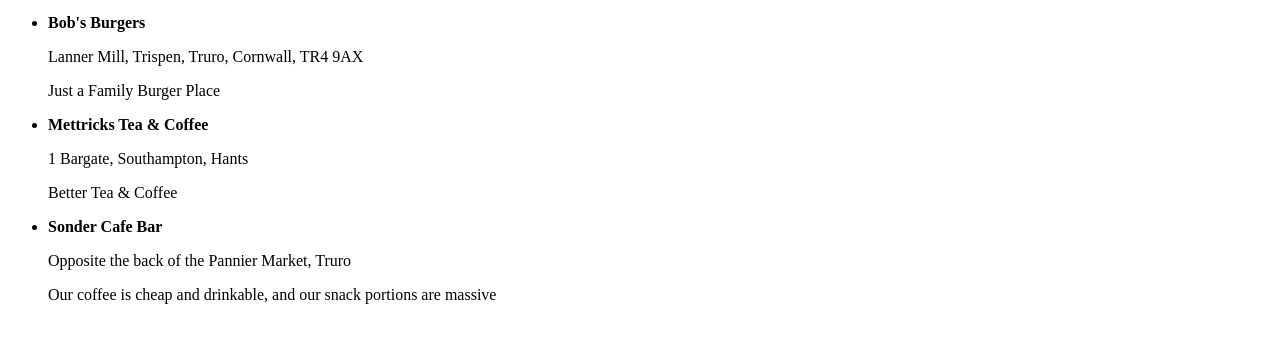
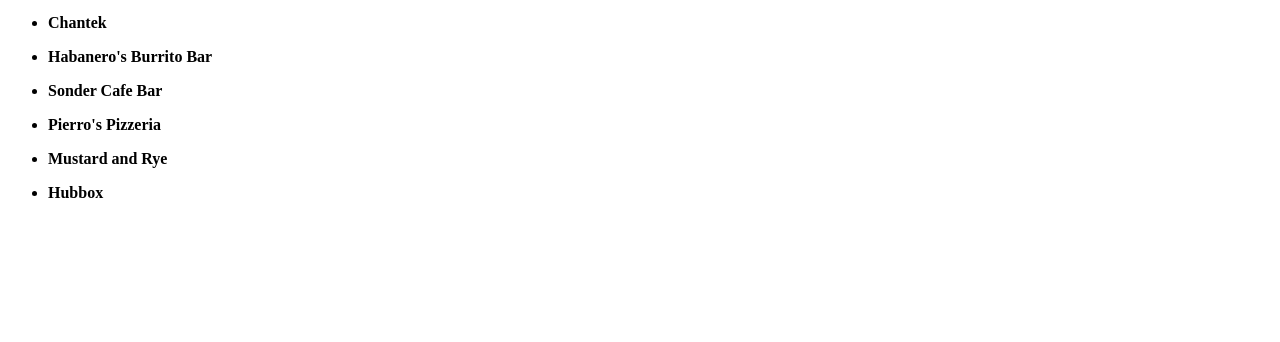
Before and after one commit to sheardd/fsnd-neighbourhood-map-project, a plain HTML site: page index.html in a window 1280 px wide. Shown: the part 410-752 px from the top of the page. Drawn offline with nearby package versions, Linux system fonts and the light colour scheme; some packages are replaced by stand-ins of ours.

Commit message:
refactor: scrub all google maps code, move mapInit function to app.js, create restaurant model with coords and names

```diff
--- a/app.js
+++ b/app.js
@@ -1,25 +1,67 @@
+var gMapsInit = function() {
+	map = new google.maps.Map(document.getElementById('map'), {
+		zoom: 17,
+		center: new google.maps.LatLng(50.263197, -5.051041),
+		mapTypeId: 'terrain'
+	});
+
+	// // Create a <script> tag and set the USGS URL as the source.
+	// var script = document.createElement('script');
+	// // This example uses a local copy of the GeoJSON stored at
+	// // http://earthquake.usgs.gov/earthquakes/feed/v1.0/summary/2.5_week.geojsonp
+	// script.src = 'https://developers.google.com/maps/documentation/javascript/examples/json/earthquake_GeoJSONP.js';
+	// document.getElementsByTagName('head')[0].appendChild(script);
+	};
+
 var locModel = [
 	{
-		name: "Bob's Burgers",
-		address: "Lanner Mill, Trispen, Truro, Cornwall, TR4 9AX",
-		description: "Just a Family Burger Place",
-		imgSrc: "https://bullseye-prod.aggrego.org/wp-ag/wp-content/uploads/sites/72/2015/10/bobs-8-1024x565.png?o=eyJ4IjowLjUsInkiOjAuNSwid2lkdGgiOjEyNzIsImhlaWdodCI6NzAyfQ%3D%3D&s=xM39ocCRLxxE4J1enOeqczNJtJI%3D",
-		imgAlt: "Bob's Burgers' storefront"
+		name: "Chantek",
+		address: "",
+		coords: (50.263786, -5.048547),
+		description: "",
+		imgSrc: "",
+		imgAlt: ""
 	},
 	{
-		name: "Mettricks Tea & Coffee",
-		address: "1 Bargate, Southampton, Hants",
-		description: "Better Tea & Coffee",
-		imgSrc: "https://static.wixstatic.com/media/ccb5e2_5f71ffce89d4a915693e5c0d33e1f140.png_srz_320_163_85_22_0.50_1.20_0.00_png_srz",
-		imgAlt: "Mettricks Logo"
+		name: "Habanero's Burrito Bar",
+		address: "",
+		coords: (50.262962, -5.055009),
+		description: "",
+		imgSrc: "",
+		imgAlt: ""
 	},
 	{
 		name: "Sonder Cafe Bar",
-		address: "Opposite the back of the Pannier Market, Truro",
-		description: "Our coffee is cheap and drinkable, and our snack portions are massive",
-		imgSrc: "https://pbs.twimg.com/profile_images/715201855203180544/DNS-6AB9.jpg",
-		imgAlt: "Sonder Logo"
+		address: "",
+		coords: (50.263139, -5.049306),
+		description: "",
+		imgSrc: "",
+		imgAlt: ""
 	},
+	{
+		name: "Pierro's Pizzeria",
+		address: "",
+		coords: (50.263132, -5.054528),
+		description: "",
+		imgSrc: "",
+		imgAlt: ""
+	},
+	{
+		name: "Mustard and Rye",
+		address: "",
+		coords: (50.262301, -5.054735),
+		description: "",
+		imgSrc: "",
+		imgAlt: ""
+	},
+	{
+		name: "Hubbox",
+		address: "",
+		coords: (50.263206, -5.054040),
+		description: "",
+		imgSrc: "",
+		imgAlt: ""
+	}
 ];
 
 var Location = function(data) {
@@ -46,34 +88,13 @@
 	var self = this;
 
 	this.init = function() {
-		var mapsCallback = $("<script>");
-		mapsCallback.html( this.mapsCallback() );
-
-		var gMapsUrl = "https://maps.googleapis.com/maps/api/js?" +
-			"key=AIzaSyC1TZRJK7_lN0GZhEDga7vPu8pm_v7qWIQ&callback=initMap&libraries=places";
-		var mapsScript = $("<script>", {
-			"src": gMapsUrl,
-		});
-		mapsScript[0].setAttribute("async", "");
-		mapsScript[0].setAttribute("defer", "");
-		$('body').append(mapsCallback);
-		$('body').append(mapsScript);
 	};
 
 	this.mapsCallback = function() {
-		var callbackString = "";
-		callbackString += "var map;";
-		callbackString += "function initMap() {";
-		callbackString += "	map = new google.maps.Map(document.getElementById('map'), {";
-		callbackString += " zoom: 17,";
-		callbackString += "	center: new google.maps.LatLng(50.263201, -5.051041),";
-		callbackString += "	mapTypeId: 'terrain'";
-		callbackString += "	} ); }";
-		return callbackString;
 	};
 
 	this.init();
 };
 
-GoogleMapsVM();
+// GoogleMapsVM();
 ko.applyBindings( new ViewModel() );
--- a/index.html
+++ b/index.html
@@ -26,38 +26,8 @@
 	<script src="https://code.jquery.com/jquery-3.1.1.min.js"></script>
 	<script src="js/lib/knockout-3.4.1.js"></script>
 	<script src="app.js"></script>
-	<!-- <script>
-      var map;
-      function initMap() {
-        map = new google.maps.Map(document.getElementById('map'), {
-          zoom: 2,
-          center: new google.maps.LatLng(2.8,-187.3),
-          mapTypeId: 'terrain'
-        });
-
-        // Create a <script> tag and set the USGS URL as the source.
-        var script = document.createElement('script');
-        // This example uses a local copy of the GeoJSON stored at
-        // http://earthquake.usgs.gov/earthquakes/feed/v1.0/summary/2.5_week.geojsonp
-        script.src = 'https://developers.google.com/maps/documentation/javascript/examples/json/earthquake_GeoJSONP.js';
-        document.getElementsByTagName('head')[0].appendChild(script);
-      }
-
-      // Loop through the results array and place a marker for each
-      // set of coordinates.
-      window.eqfeed_callback = function(results) {
-        for (var i = 0; i < results.features.length; i++) {
-          var coords = results.features[i].geometry.coordinates;
-          var latLng = new google.maps.LatLng(coords[1],coords[0]);
-          var marker = new google.maps.Marker({
-            position: latLng,
-            map: map
-          });
-        }
-      }
-    </script>
-    <script async defer
-    src="https://maps.googleapis.com/maps/api/js?key=AIzaSyC1TZRJK7_lN0GZhEDga7vPu8pm_v7qWIQ&callback=initMap">
-    </script> -->
+  <script async defer
+  src="https://maps.googleapis.com/maps/api/js?key=AIzaSyC1TZRJK7_lN0GZhEDga7vPu8pm_v7qWIQ&callback=gMapsInit">
+  </script>
 </body>
 </html>
```
